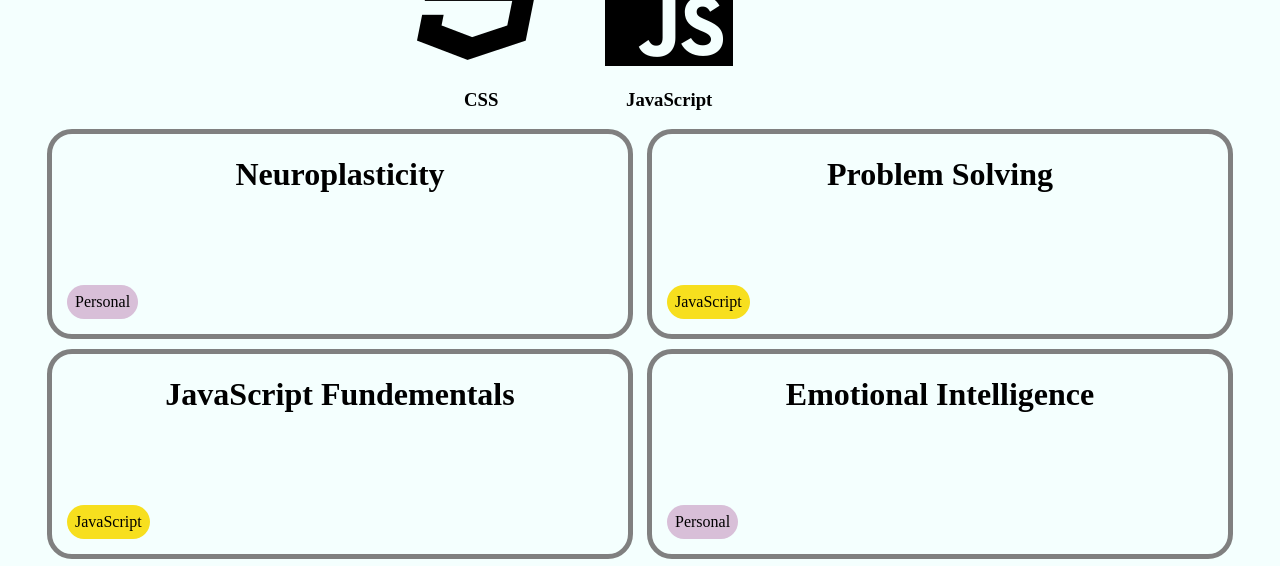
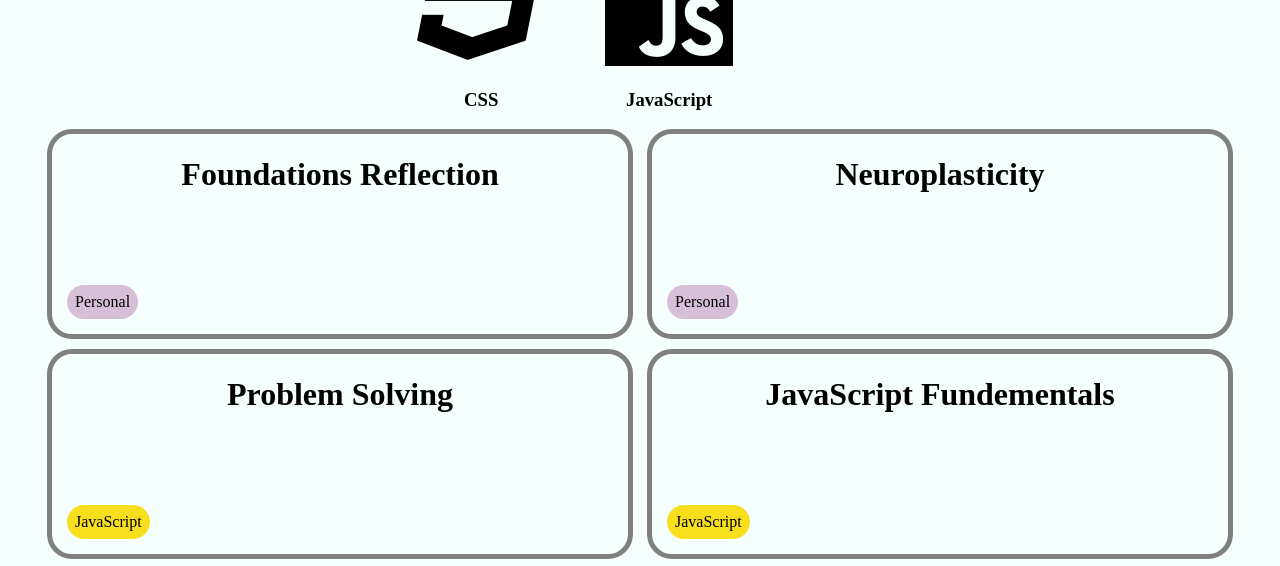
Before and after one commit to dylan-toomey/dylan-toomey.github.io, a plain HTML site: page blog/all-blogs.html in a window 1280 px wide. Shown: the part 204-770 px from the top of the page. Drawn offline with Linux system fonts and the light colour scheme.

Commit message:
Revert "Removed all blog page changes"
This reverts commit 8d17408bdf5fb2b40a64ae25016107025218140e.

```diff
--- a/blog/all-blogs.html
+++ b/blog/all-blogs.html
@@ -53,6 +53,10 @@
         </div>
 
         <div class="blog-section-all">
+            <a class="blog-card-toggle card-link" href="https://dylan-toomey.github.io/blog/foundations-reflection.html">
+                <h1>Foundations Reflection</h1>
+                <span class="blog-tag" id ="personal">Personal</span>
+            </a>
             <a class="blog-card card-link" href="https://dylan-toomey.github.io/blog/neuroplasticity.html">
                 <h1>Neuroplasticity</h1>
                 <span class="blog-tag" id ="personal">Personal</span>
@@ -85,6 +89,10 @@
 
         <!--Personal Blog Posts-->
         <div class="blog-section-personal">
+            <a class="blog-card-toggle card-link" href="https://dylan-toomey.github.io/blog/foundations-reflection.html">
+                <h1>Foundations Reflection</h1>
+                <span class="blog-tag" id ="personal">Personal</span>
+            </a>
             <a class="blog-card-toggle card-link" href="https://dylan-toomey.github.io/blog/neuroplasticity.html">
                 <h1>Neuroplasticity</h1>
                 <span class="blog-tag" id ="personal">Personal</span>
@@ -101,7 +109,6 @@
               <h1>Emotional Intelligence</h1>
               <span class="blog-tag" id ="personal">Personal</span>
           </a>
-
         </div>
 
         <!--JavaScrip Blog Posts-->
```
